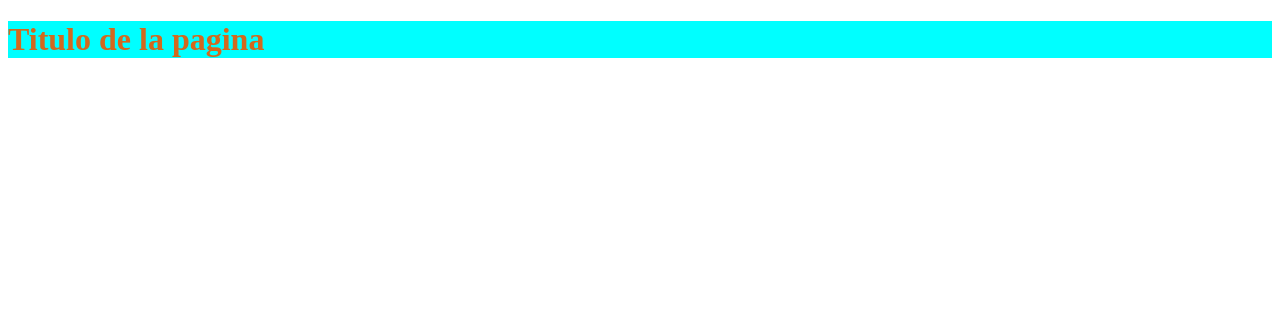
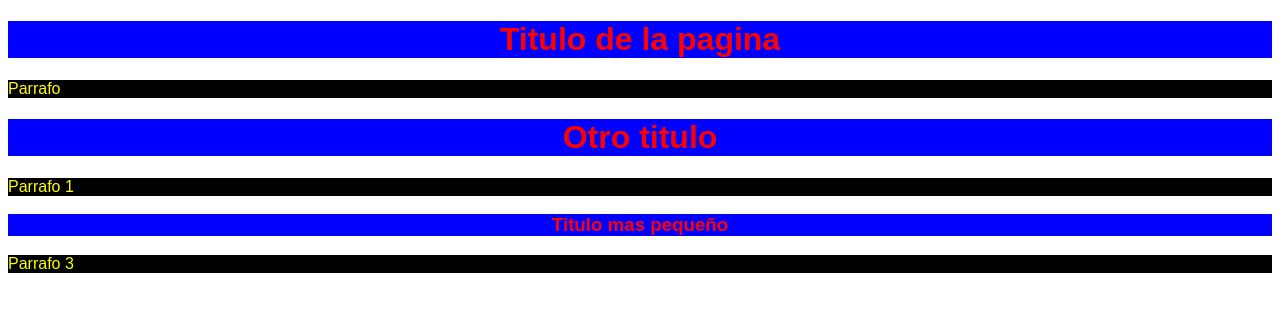
Before and after one commit to moisescodigo12/CSS, a plain HTML site: page index.html in a window 1280 px wide. Drawn offline with Linux system fonts and the light colour scheme.

Commit message:
Add files via upload

```diff
--- a/index.html
+++ b/index.html
@@ -12,5 +12,16 @@
 
     <h1>Titulo de la pagina</h1>
 
+    <p>Parrafo</p>
+
+    <h1>Otro titulo</h1>
+
+    <p>Parrafo 1</p>
+
+    <h3>Titulo mas pequeño</h3>
+
+    <p>Parrafo 3</p>
+
+
 </body>
 </html>
--- a/style.css
+++ b/style.css
@@ -1,5 +1,13 @@
-h1{
-    background-color: aqua;
-    color: chocolate;
+h1,h3{
+    color: red;
+    font-family: Arial, Helvetica, sans-serif;
+    background-color: blue;
+    text-align: center;
 
 }
+
+p{
+    color: yellow;
+    background-color: black;
+    font-family: Arial, Helvetica, sans-serif;
+}
```
